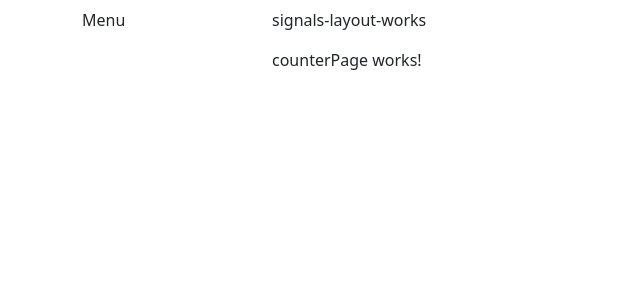
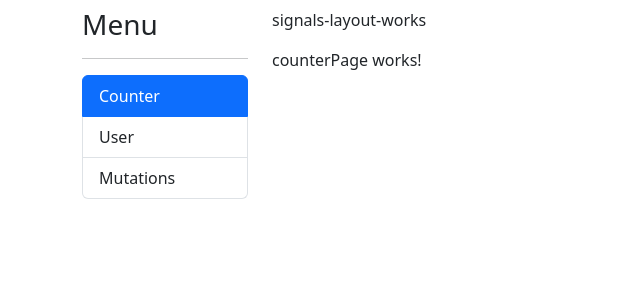
Before and after one commit to andres19r/angular-directive-signals, an Angular app: page /signals/counter in a window 1280 px wide. Shown: the top 300 px of the page, without its empty margins (0-640 px from the left). Built offline with nearby package versions, Linux system fonts and the light colour scheme.

Commit message:
feat(signals): implement side-menu component to change between routes

```diff
--- /dev/null
+++ b/src/app/signals/components/side-menu/side-menu.component.html
@@ -0,0 +1,11 @@
+<ul class="list-group">
+  <li
+    class
+    *ngFor="let item of menuItems"
+    [routerLink]="item.route"
+    routerLinkActive="active"
+    class="list-group-item"
+  >
+    {{ item.title }}
+  </li>
+</ul>
--- /dev/null
+++ b/src/app/signals/components/side-menu/side-menu.component.scss
@@ -0,0 +1,3 @@
+li {
+  cursor: pointer;
+}
--- /dev/null
+++ b/src/app/signals/components/side-menu/side-menu.component.ts
@@ -0,0 +1,19 @@
+import { Component } from '@angular/core';
+
+interface MenuItem {
+  title: string;
+  route: string;
+}
+
+@Component({
+  selector: 'app-side-menu',
+  templateUrl: './side-menu.component.html',
+  styleUrl: './side-menu.component.scss',
+})
+export class SideMenuComponent {
+  public menuItems: MenuItem[] = [
+    { title: 'Counter', route: 'counter' },
+    { title: 'User', route: 'user-info' },
+    { title: 'Mutations', route: 'properties' },
+  ];
+}
--- a/src/app/signals/layout/signalsLayout/signalsLayout.component.html
+++ b/src/app/signals/layout/signalsLayout/signalsLayout.component.html
@@ -1,5 +1,9 @@
 <div class="row mt-2">
-  <div class="col-2">Menu</div>
+  <div class="col-2">
+    <h3>Menu</h3>
+    <hr />
+    <app-side-menu></app-side-menu>
+  </div>
   <div class="col-10">
     <p>signals-layout-works</p>
     <router-outlet />
--- a/src/app/signals/signals.module.ts
+++ b/src/app/signals/signals.module.ts
@@ -7,6 +7,7 @@ import { SignalsLayoutComponent } from './layout/signalsLayout/signalsLayout.com
 import { CounterPageComponent } from './pages/counterPage/counterPage.component';
 import { PropertiesPageComponent } from './pages/propertiesPage/propertiesPage.component';
 import { UserInfoPageComponent } from './pages/userInfoPage/userInfoPage.component';
+import { SideMenuComponent } from './components/side-menu/side-menu.component';
 
 @NgModule({
   declarations: [
@@ -14,6 +15,7 @@ import { UserInfoPageComponent } from './pages/userInfoPage/userInfoPage.compone
     CounterPageComponent,
     PropertiesPageComponent,
     UserInfoPageComponent,
+    SideMenuComponent,
   ],
   imports: [CommonModule, SignalsRoutingModule],
 })
```
Also changed, not shown: 1 other file (tests, documents, lock files or other folders).
